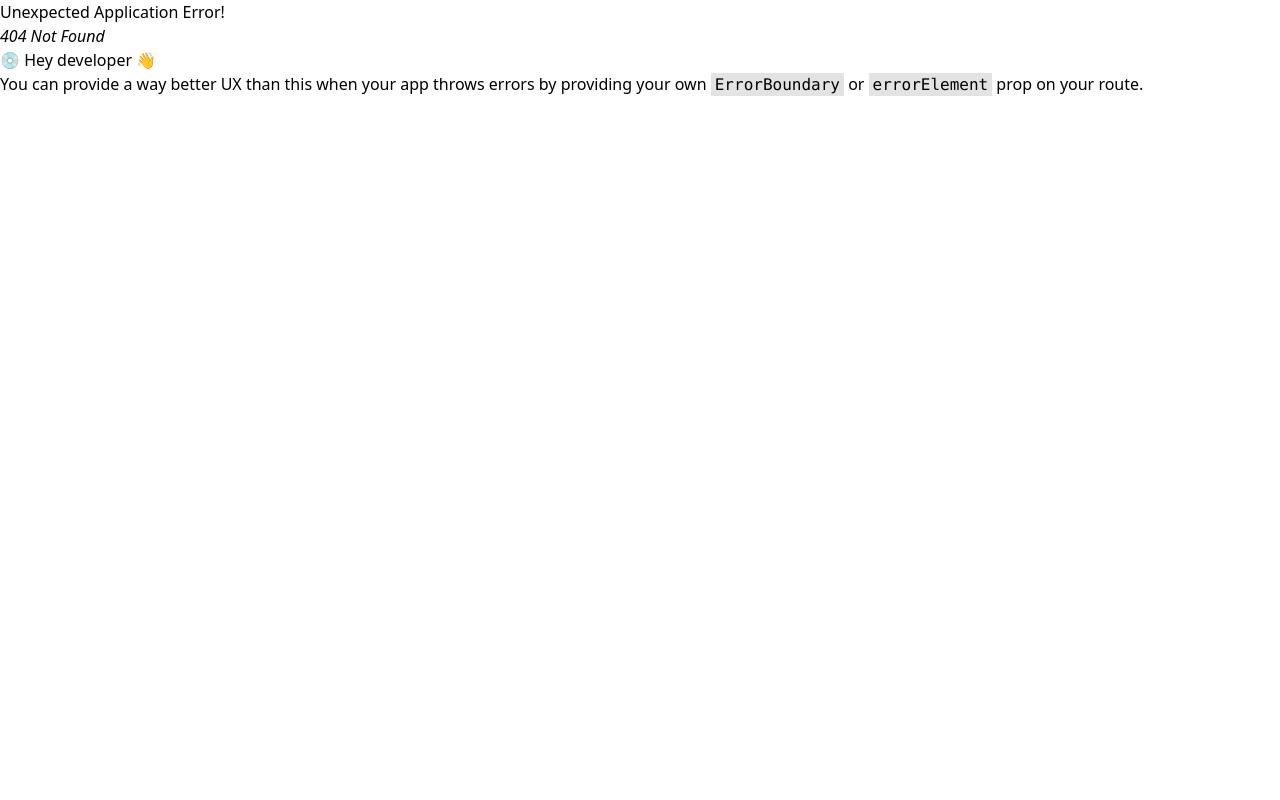
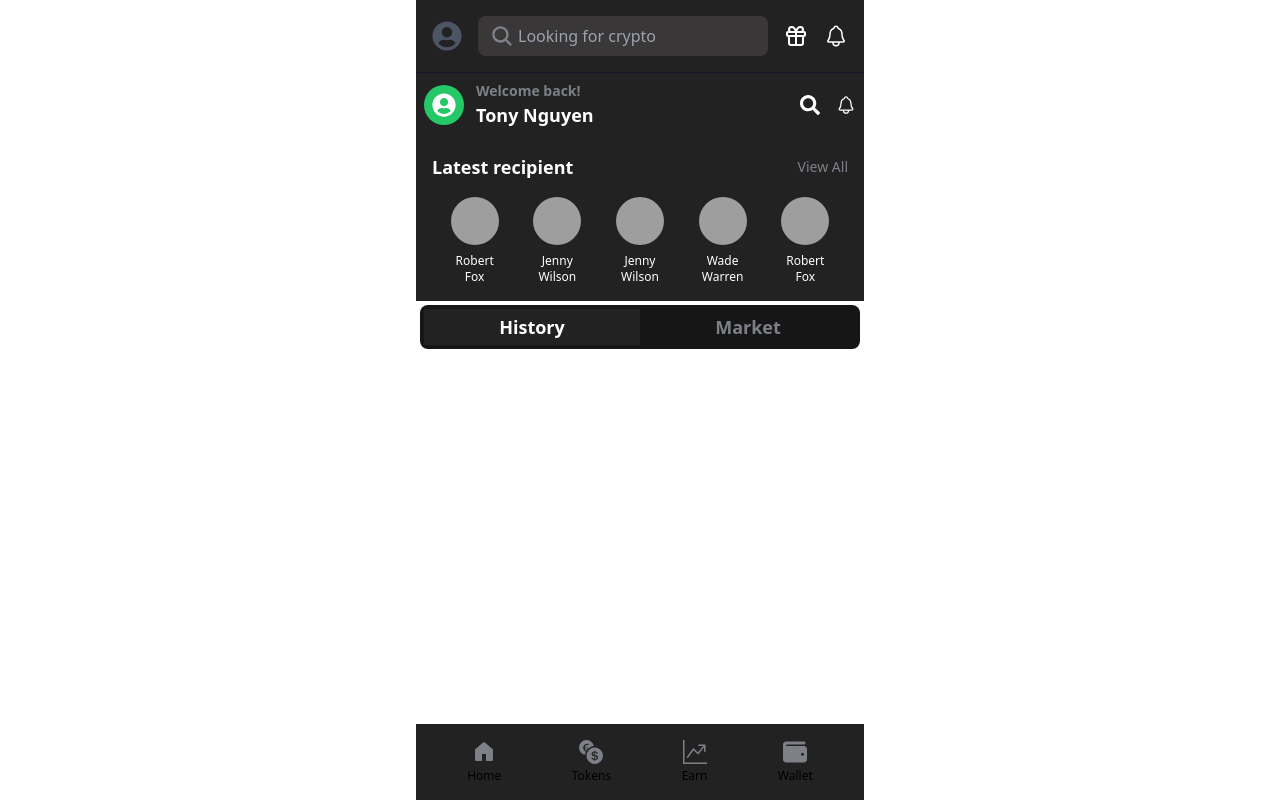
Before and after one commit to aleyamaliki/lyt-trading-fast, a React app: page /testComponents in a window 1280 px wide. Before the commit this address had no page. Built offline with nearby package versions, Linux system fonts and the light colour scheme; grey boxes are pictures that could not be loaded; the HTML template or start-up script is replaced by a standard one.

Commit message:
add components for wallet navigation

```diff
--- /dev/null
+++ b/src/components/AllRecepient.jsx
@@ -0,0 +1,40 @@
+import React from "react";
+import { IoIosArrowBack } from "react-icons/io";
+
+const AllRecipients = ({ recipients }) => {
+  return (
+    <div className="bg-menuDark p-4 h-full w-full">
+      <div className="flex  items-center mb-4">
+        <IoIosArrowBack className="text-white text-2xl mr-2 w-1/10" />
+        <h2 className="text-white text-2xl font-bold text-center w-full">
+          All recipients
+        </h2>
+      </div>
+      <div className="grid grid-cols-4 gap-4 mt-5">
+        {recipients.map((recipient) => (
+          <div key={recipient.id} className="flex flex-col items-center">
+            <div
+              className="w-14 h-14 rounded-full mb-2 overflow-hidden"
+              style={{ backgroundColor: recipient.bgColor }}
+            >
+              <img
+                src={recipient.icon}
+                alt={recipient.name}
+                className="w-full h-full object-cover"
+              />
+            </div>
+            <div className="text-center">
+              {recipient.name.split(" ").map((namePart, index) => (
+                <span key={index} className="text-white text-xs block">
+                  {namePart}
+                </span>
+              ))}
+            </div>
+          </div>
+        ))}
+      </div>
+    </div>
+  );
+};
+
+export default AllRecipients;
--- /dev/null
+++ b/src/components/Header/WelcomeHeader.jsx
@@ -0,0 +1,29 @@
+import React from "react";
+import { FaSearch, FaUserCircle } from "react-icons/fa";
+import { IoNotificationsOutline } from "react-icons/io5";
+
+const WelcomeHeader = ({ userName }) => {
+  return (
+    <header className="bg-menuDark p-2 flex justify-between items-center">
+      <div className="flex items-center">
+        <div className="w-10 h-10 bg-primary rounded-full flex items-center justify-center mr-3">
+          <FaUserCircle className="text-white text-2xl" />
+        </div>
+        <div>
+          <p className="text-secondary text-sm font-semibold">Welcome back!</p>
+          <h1 className="text-white text-lg font-bold">{userName}</h1>
+        </div>
+      </div>
+      <div className="flex items-center space-x-4">
+        <button className="text-white text-xl">
+          <FaSearch />
+        </button>
+        <button className="text-white text-xl relative">
+          <IoNotificationsOutline />
+        </button>
+      </div>
+    </header>
+  );
+};
+
+export default WelcomeHeader;
--- /dev/null
+++ b/src/components/LatestRecipient.jsx
@@ -0,0 +1,42 @@
+import React from "react";
+
+const LatestRecipient = ({ recipients }) => {
+  // filter so that only the latest 5 recipients are shown
+  const latestRecipients = recipients.sort((a, b) => b.id - a.id).slice(0, 5);
+
+  return (
+    <div className="bg-menuDark p-4 ">
+      <div className="flex justify-between items-center mb-4">
+        <h2 className="text-white text-lg font-semibold">Latest recipient</h2>
+        <a href="#" className="text-secondary text-sm">
+          View All
+        </a>
+      </div>
+      <div className="flex justify-evenly space-x-4 overflow-x-auto">
+        {latestRecipients.map((recipient) => (
+          <div key={recipient.id} className="flex flex-col items-center">
+            <div
+              className="w-12 h-12 rounded-full mb-2 overflow-hidden"
+              style={{ backgroundColor: recipient.bgColor }}
+            >
+              <img
+                src={recipient.icon}
+                alt={recipient.name}
+                className="w-full h-full object-cover"
+              />
+            </div>
+            <div className="text-center">
+              {recipient.name.split(" ").map((namePart, index) => (
+                <span key={index} className="text-white text-xs block">
+                  {namePart}
+                </span>
+              ))}
+            </div>
+          </div>
+        ))}
+      </div>
+    </div>
+  );
+};
+
+export default LatestRecipient;
--- /dev/null
+++ b/src/components/TabSelector.jsx
@@ -0,0 +1,26 @@
+import React, { useState } from "react";
+
+function TabSelector() {
+  const [activeTab, setActiveTab] = useState("History");
+  const tabs = ["History", "Market"];
+
+  return (
+    <div className="bg-backdrop flex flex-row rounded-lg m-1 p-1">
+      {tabs.map((tab) => (
+        <button
+          key={tab}
+          className={`text-lg font-semibold p-1 w-1/2 text-center ${
+            activeTab === tab
+              ? "bg-menuDark text-white"
+              : "bg-backdrop text-secondary"
+          }`}
+          onClick={() => setActiveTab(tab)}
+        >
+          {tab}
+        </button>
+      ))}
+    </div>
+  );
+}
+
+export default TabSelector;
--- /dev/null
+++ b/src/dummyData/recipientData.js
@@ -0,0 +1,69 @@
+export const recipientData = [
+  {
+    id: 1,
+    name: "Jane Cooper",
+    icon: "https://cryptologos.cc/logos/solana-sol-logo.png?v=035",
+  },
+  {
+    id: 2,
+    name: "Wade Warren",
+    icon: "https://cryptologos.cc/logos/solana-sol-logo.png?v=035",
+  },
+  {
+    id: 3,
+    name: "Jenny Wilson",
+    icon: "https://cryptologos.cc/logos/solana-sol-logo.png?v=035",
+  },
+  {
+    id: 4,
+    name: "Jenny Wilson",
+    icon: "https://cryptologos.cc/logos/solana-sol-logo.png?v=035",
+  },
+  {
+    id: 5,
+    name: "Robert Fox",
+    icon: "https://cryptologos.cc/logos/solana-sol-logo.png?v=035",
+  },
+  {
+    id: 6,
+    name: "Wade Warren",
+    icon: "https://cryptologos.cc/logos/solana-sol-logo.png?v=035",
+  },
+  {
+    id: 7,
+    name: "Jenny Wilson",
+    icon: "https://cryptologos.cc/logos/solana-sol-logo.png?v=035",
+  },
+  {
+    id: 8,
+    name: "Jenny Wilson",
+    icon: "https://cryptologos.cc/logos/solana-sol-logo.png?v=035",
+  },
+  {
+    id: 9,
+    name: "Robert Fox",
+    icon: "https://cryptologos.cc/logos/solana-sol-logo.png?v=035",
+  },
+  {
+    id: 10,
+    name: "Wade Warren",
+    icon: "https://cryptologos.cc/logos/solana-sol-logo.png?v=035",
+  },
+  {
+    id: 11,
+    name: "Jenny Wilson",
+    icon: "https://cryptologos.cc/logos/solana-sol-logo.png?v=035",
+  },
+  {
+    id: 12,
+    name: "Jenny Wilson",
+    icon: "https://cryptologos.cc/logos/solana-sol-logo.png?v=035",
+  },
+  {
+    id: 13,
+    name: "Robert Fox",
+    icon: "https://cryptologos.cc/logos/solana-sol-logo.png?v=035",
+  },
+];
+
+export default recipientData;
--- a/src/pages/MainPage.jsx
+++ b/src/pages/MainPage.jsx
@@ -1,14 +1,18 @@
-import NotificationPopup from "../components/Popup/NotificationPopup"
-import data from '@data/cryptoData';
-import MarketOne from '@components/Market/MarketOne'
+import React from "react";
+import data from "@data/cryptoData";
+import recipientData from "@data/recipientData";
+import MarketOne from "@components/Market/MarketOne";
+import LatestRecipient from "@components/LatestRecipient";
 
 const MainPage = () => {
+  return (
+    <div className="bg-backdrop min-h-screen text-white">
+      <LatestRecipient recipients={recipientData} />
+      {data.map((crypto, index) => (
+        <MarketOne key={index} crypto={crypto} />
+      ))}
+    </div>
+  );
+};
 
-    return (
-        <div className="bg-backdrop min-h-screen text-white">
-            {data.map((crypto, index) => <MarketOne key={index} crypto={crypto} />)}
-        </div>
-    )
-}
-
-export default MainPage
+export default MainPage;
--- /dev/null
+++ b/src/pages/testComponets.jsx
@@ -0,0 +1,19 @@
+import React from "react";
+import recipientData from "@data/recipientData";
+import LatestRecipient from "../components/LatestRecipient";
+import TabSelector from "../components/TabSelector";
+import AllRecipients from "../components/AllRecepient";
+import WelcomeHeader from "../components/Header/WelcomeHeader";
+
+function TestComponents() {
+  return (
+    <>
+      <WelcomeHeader userName="Tony Nguyen" />
+      <LatestRecipient recipients={recipientData} />
+      <TabSelector />
+      {/* <AllRecipients recipients={recipientData} /> */}
+    </>
+  );
+}
+
+export default TestComponents;
```
Also changed, not shown: src/App.jsx (+15 -8 lines), src/components/Header/HomeHeader.jsx (+4 -4 lines).
